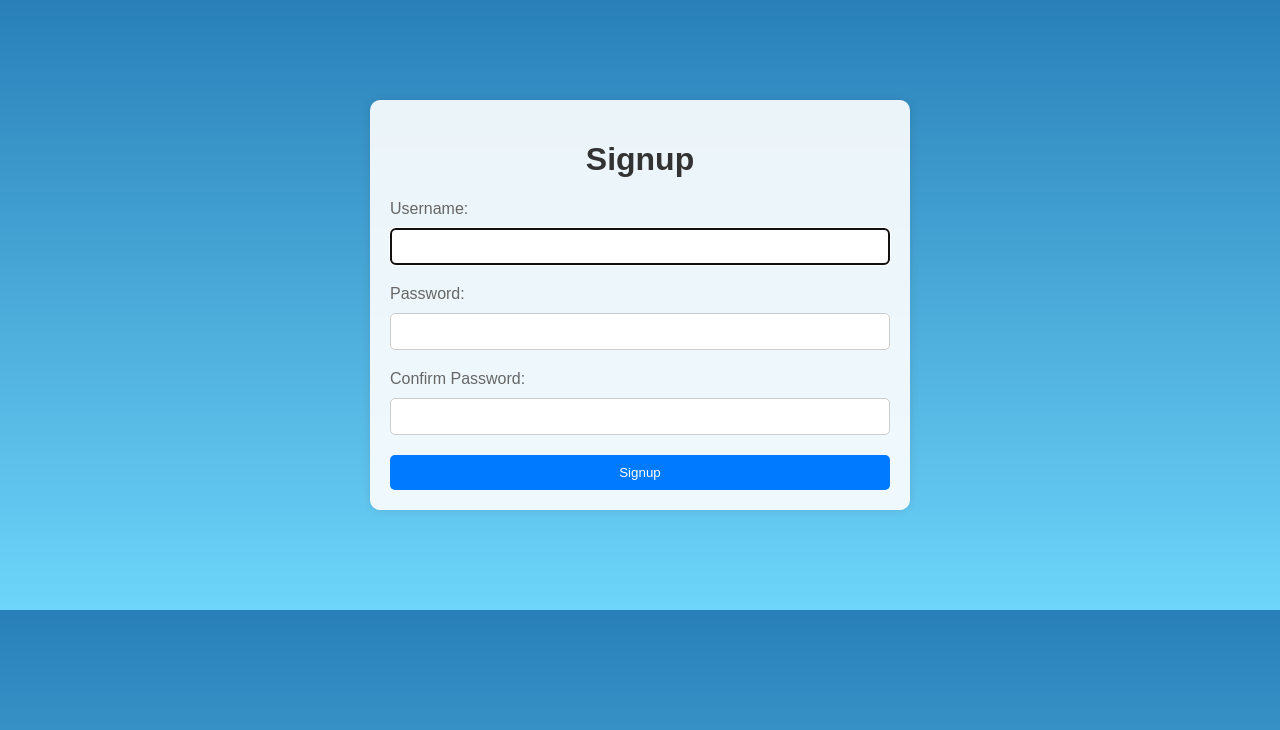
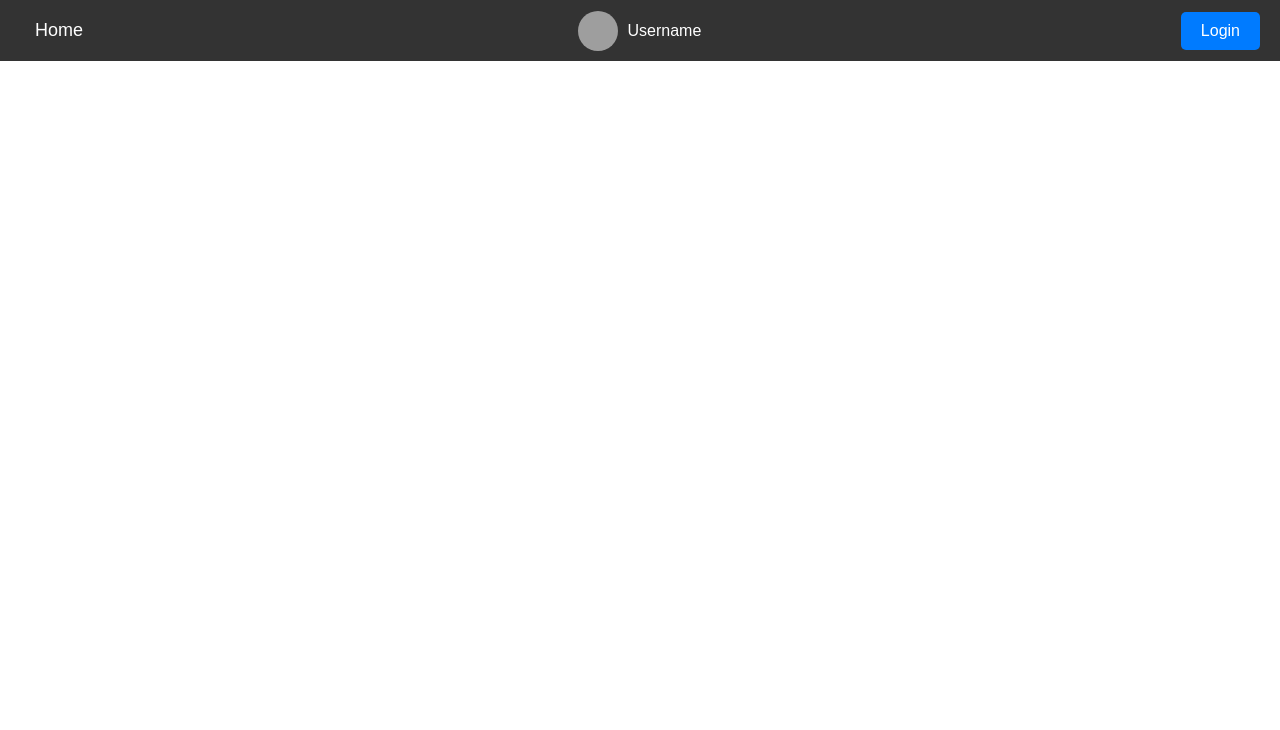
Before and after one commit to programCode-sudo/ProjectoDJANG, a Django app: page / in a window 1280 px wide. Shown: the top 730 px of the page. Run offline with Django 5.2, Linux system fonts and the light colour scheme; grey boxes are pictures that could not be loaded.

Commit message:
arreglando problemas de login

```diff
--- /dev/null
+++ b/MarketingModule/templates/home.html
@@ -0,0 +1,59 @@
+<!DOCTYPE html>
+<html lang="en">
+<head>
+    <meta charset="UTF-8">
+    <meta name="viewport" content="width=device-width, initial-scale=1.0">
+    <title>Navbar Example</title>
+    <style>
+        body {
+            margin: 0;
+            font-family: Arial, sans-serif;
+        }
+        .navbar {
+            display: flex;
+            justify-content: space-between;
+            align-items: center;
+            background-color: #333;
+            padding: 10px 20px;
+        }
+        .navbar a {
+            color: white;
+            text-decoration: none;
+            padding: 10px 15px;
+            font-size: 18px;
+        }
+        .navbar img {
+            width: 40px;
+            height: 40px;
+            border-radius: 50%;
+            margin-right: 10px;
+        }
+        .navbar .user-info {
+            display: flex;
+            align-items: center;
+        }
+        .navbar button {
+            background-color: #007bff;
+            color: white;
+            border: none;
+            padding: 10px 20px;
+            border-radius: 5px;
+            cursor: pointer;
+            font-size: 16px;
+        }
+        .navbar button:hover {
+            background-color: #0056b3;
+        }
+    </style>
+</head>
+<body>
+    <nav class="navbar">
+        <a href="#">Home</a>
+        <div class="user-info">
+            <img src="path_to_your_image.jpg" alt="User Image">
+            <span style="color: white;">Username</span>
+        </div>
+        <button>Login</button>
+    </nav>
+</body>
+</html>
--- a/MarketingModule/templates/signup.html
+++ b/MarketingModule/templates/signup.html
@@ -55,12 +55,17 @@
                 transform: scale(1.1);
             }
         }
+        p{
+            color:red;
+            text-align:center
+        }
     </style>
 </head>
 <body>
     <div class="container">
+        <p>{{error}}<p>
         <h1>Signup</h1>
-        <form method="post">
+        <form method="POST" action="/signup/">
             {% csrf_token %}
             <label for="id_username">Username:</label>
             {{ form.username }}
--- a/MarketingModule/views.py
+++ b/MarketingModule/views.py
@@ -1,13 +1,28 @@
-from django.shortcuts import render
-from django.contrib.auth.forms import UserCreationForm
+from django.shortcuts import render  # type: ignore
+from django.contrib.auth.forms import UserCreationForm  # type: ignore
+from django.contrib.auth.models import User  # type: ignore
+from django.http import HttpResponse  # type: ignore
 
 # Create your views here.
-def hellowTest(request):
-    if request.method == 'POST':
-        form = UserCreationForm(request.POST)
-        if form.is_valid():
-            form.save()
-            # Hacer algo después de que el formulario sea válido, como redirigir a otra página.
+
+
+def home(request):
+    return render(request, 'home.html')
+
+
+def signup(request):
+    if request.method == 'GET':
+        return render(request, 'signup.html', {
+            'form': UserCreationForm
+        })
     else:
-        form = UserCreationForm()
-    return render(request, 'signup.html', {'form': form})
+        if request.POST['password1'] == request.POST['password2']:
+            try:
+                # register user
+                user = User.objects.create_user(
+                    username=request.POST['username'], password=request.POST['password1'])
+                user.save()
+                return HttpResponse('user created success')
+            except:
+                return render(request, 'signup.html', {'form': UserCreationForm, "error": 'username alredy exist!'})
+        return render(request, 'signup.html', {'form': UserCreationForm,"error": 'password do not match!'})
--- a/sistemERP/urls.py
+++ b/sistemERP/urls.py
@@ -20,5 +20,6 @@ from MarketingModule import views;
 
 urlpatterns = [
     path('admin/', admin.site.urls),
-    path('',views.hellowTest)
+    path('',views.home),
+    path('signup/',views.signup)
 ]
```
Also changed, not shown: db.sqlite3.
